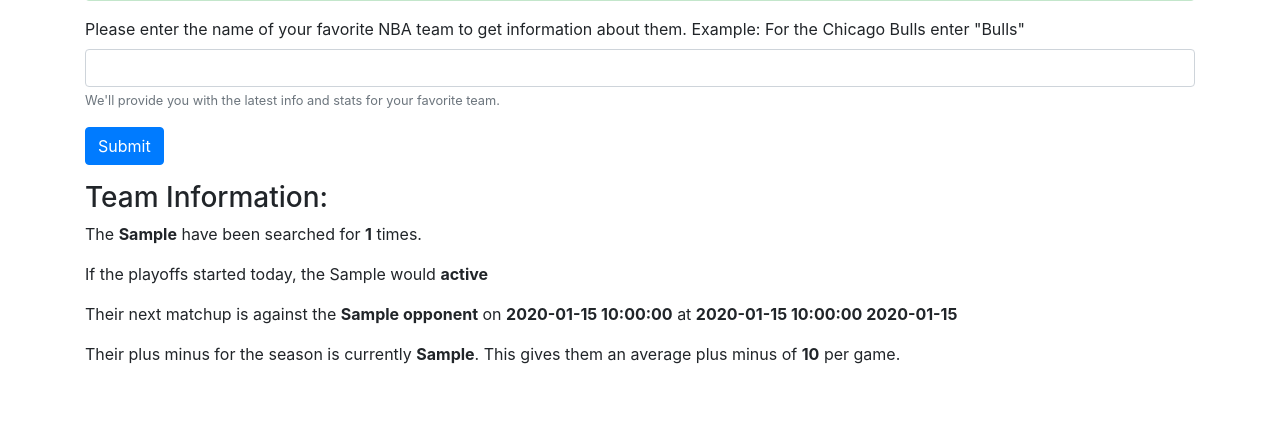
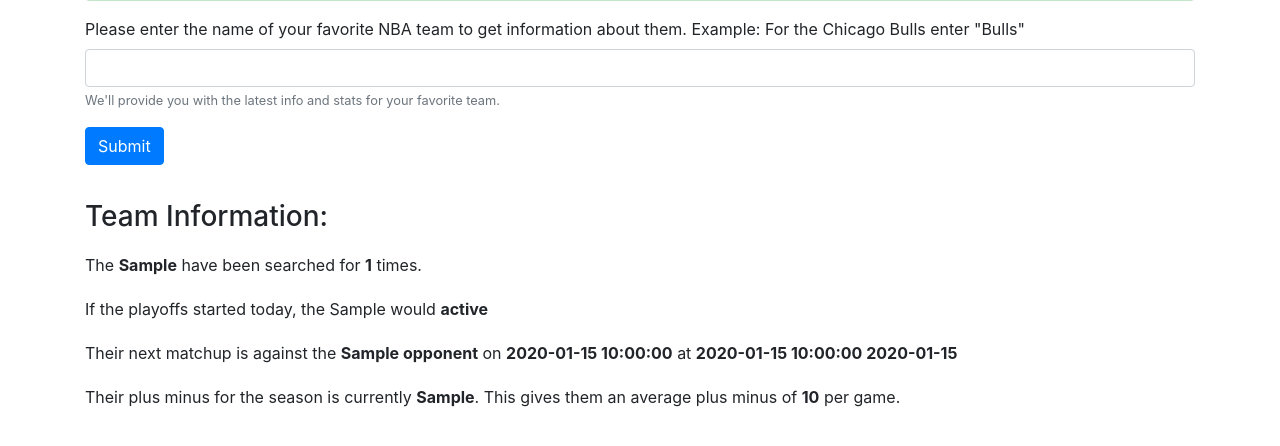
Before and after one commit to jangelcode/NBASeasonTrackerDup, a Flask app: template src/templates/index.html in a window 1280 px wide. Shown: the part 153-599 px from the top of the page. Run offline with Flask 3, Linux system fonts and the light colour scheme; the template is opened without the code that fills it: most values are stand-ins (such as "Sample title", 1, 10 or a date in 2020); parts of the project's set-up code (start-up, migrations or seed data) failed here and were passed over; some libraries are stand-ins or nearby versions.

Commit message:
edit styling index.html

```diff
--- a/src/templates/index.html
+++ b/src/templates/index.html
@@ -44,12 +44,12 @@
     </form>
     {% if favorite_team %}
     <div class="mt-3">
-        <h3>Team Information:</h3>
+        <h3 style="margin-top: 35px;">Team Information:</h3>
         <body>
-            <p>The <b>{{ favorite_team }}</b> have been searched for <b>{{ count_info|safe }}</b> times.</p>
-            <p>If the playoffs started today, the {{ favorite_team }} would <b>{{ playoff_status }}</b></p>
-            <p>Their next matchup is against the <b>{{ opponent }}</b> on <b>{{ date }}</b> at <b>{{ time }} {{ timezone }}</b></p>
-            <p>Their plus minus for the season is currently <b>{{ plusMinus }}</b>. This gives them an average plus minus of <b>{{ avg_plusminus }}</b> per game.</p>
+            <p style="margin-top: 20px;">The <b>{{ favorite_team }}</b> have been searched for <b>{{ count_info|safe }}</b> times.</p>
+            <p style="margin-top: 20px;">If the playoffs started today, the {{ favorite_team }} would <b>{{ playoff_status }}</b></p>
+            <p style="margin-top: 20px;">Their next matchup is against the <b>{{ opponent }}</b> on <b>{{ date }}</b> at <b>{{ time }} {{ timezone }}</b></p>
+            <p style="margin-top: 20px;">Their plus minus for the season is currently <b>{{ plusMinus }}</b>. This gives them an average plus minus of <b>{{ avg_plusminus }}</b> per game.</p>
         </body>
     </div>
     {% endif %}
```
